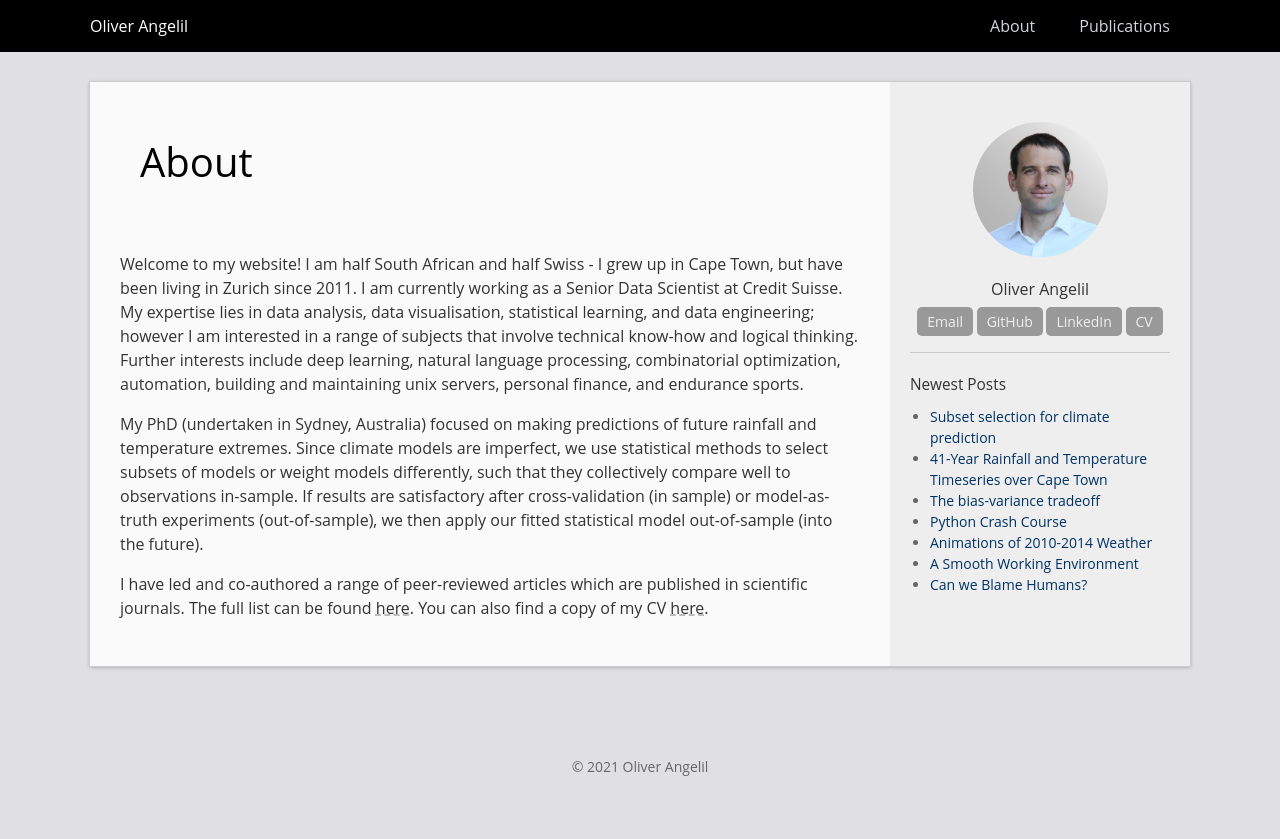
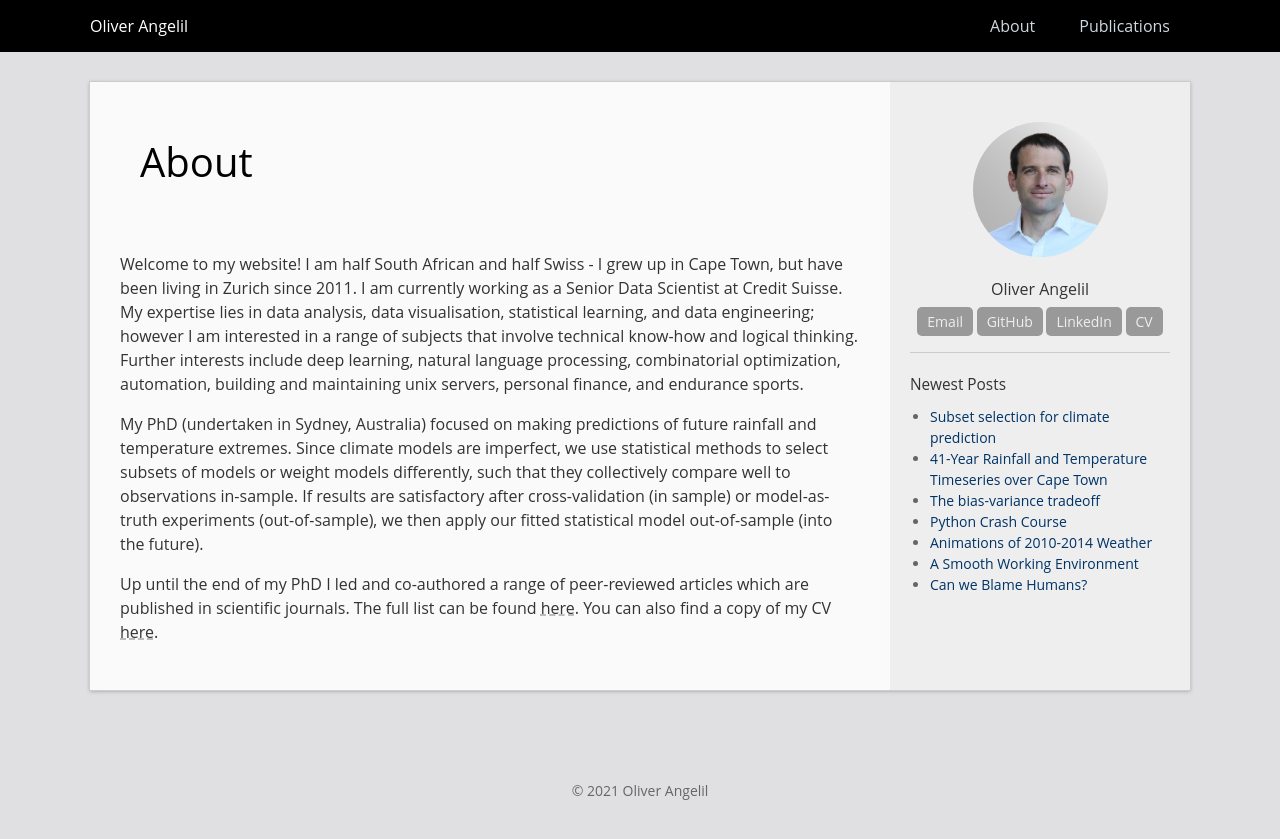
Before and after one commit to oliverangelil/oliverangelil.github.io, a Jekyll site: the page built from about.md, in a window 1280 px wide. Shown: the top 839 px of the page. Built offline with Jekyll 4.4.1, drawn with Linux system fonts in a browser that asks for light colours.

Commit message:
modify about page

```diff
--- a/about.md
+++ b/about.md
@@ -10,5 +10,5 @@ Welcome to my website! I am half South African and half Swiss - I grew up in Cap
 
 My PhD (undertaken in Sydney, Australia) focused on making predictions of future rainfall and temperature extremes. Since climate models are imperfect, we use statistical methods to select subsets of models or weight models differently, such that they collectively compare well to observations in-sample. If results are satisfactory after cross-validation (in sample) or model-as-truth experiments (out-of-sample), we then apply our fitted statistical model out-of-sample (into the future).
 
-I have led and co-authored a range of peer-reviewed articles which are published in scientific journals. The full list can be found [here](../publcations).
+Up until the end of my PhD I led and co-authored a range of peer-reviewed articles which are published in scientific journals. The full list can be found [here](../publications).
 You can also find a copy of my CV [here](documents/AngelilOM_curriculum_vitae.pdf).
```
